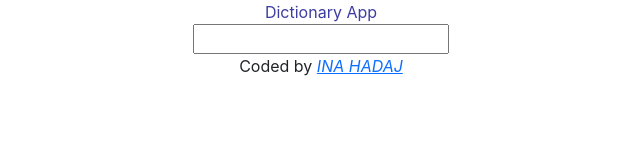
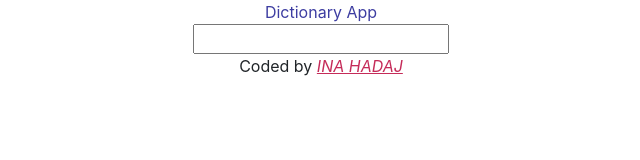
Before and after one commit to INAcodes/dictionary-app, a React (Create React App) app: page / in a window 1280 px wide. Shown: the top 160 px of the page, without its empty margins (319-959 px from the left). Built offline with nearby package versions, Linux system fonts and the light colour scheme.

Commit message:
added css

```diff
--- a/src/App.css
+++ b/src/App.css
@@ -2,3 +2,6 @@
   text-align: center;
   color: rgb(61, 61, 161);
 }
+.App a {
+  color: rgb(197, 43, 89);
+}
```
